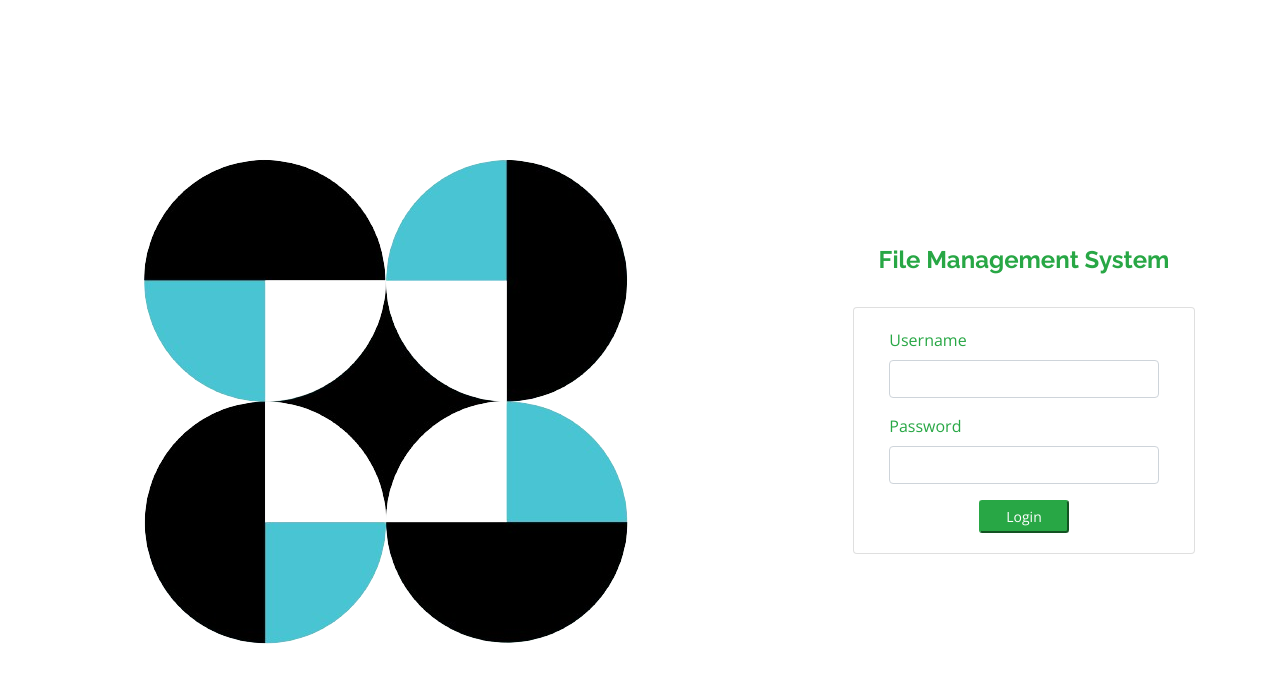
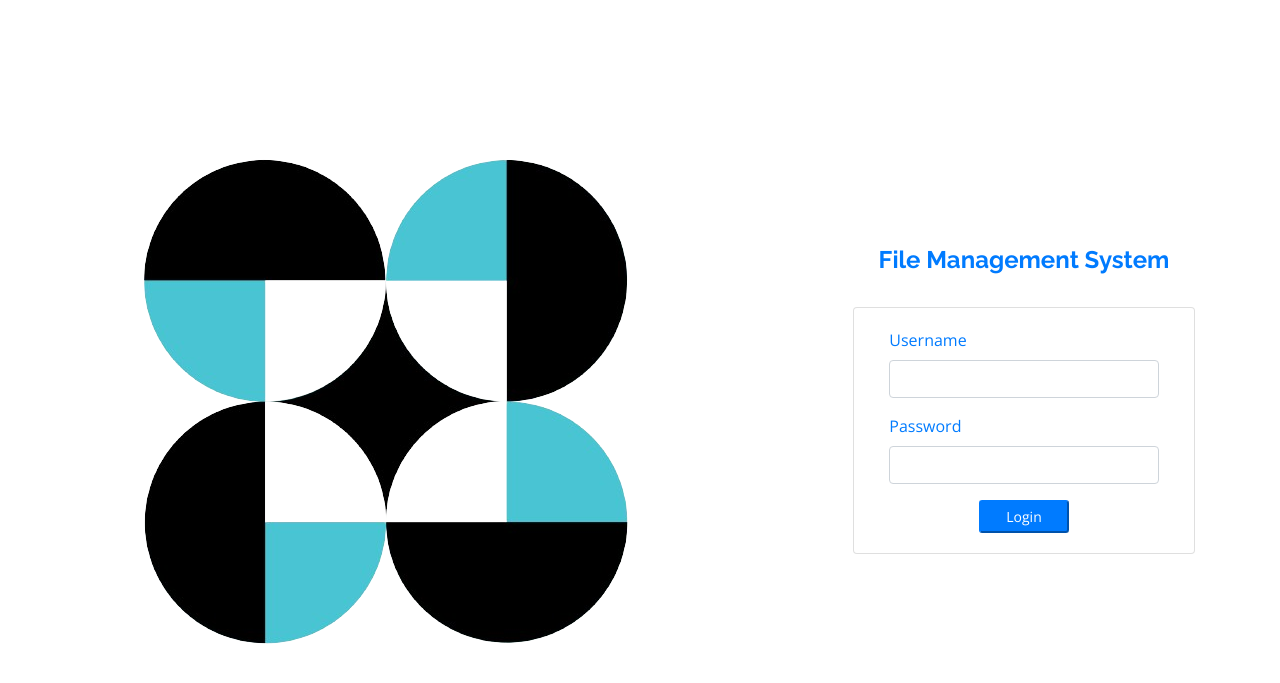
Before and after one commit to rabucejojr/filesystem, a PHP site: page /login.php in a window 1280 px wide. Shown: the top 683 px of the page. Run offline with PHP 8.4, Linux system fonts and the light colour scheme; some libraries are stand-ins or nearby versions.

Commit message:
change color

```diff
--- a/home.php
+++ b/home.php
@@ -36,7 +36,7 @@ a.custom-menu-list span.icon{
 </style>
 <nav aria-label="breadcrumb ">
   <ol class="breadcrumb">
-  <li class="breadcrumb-item text-success">Home</li>
+  <li class="breadcrumb-item text-primary">Home</li>
   </ol>
 </nav>
 <div class="containe-fluid">
--- a/login.php
+++ b/login.php
@@ -67,21 +67,21 @@ header("location:index.php?page=home");
   		</div>
   		<div id="login-right">
   			<div class="w-100">
-  				<h4 class="text-success text-center"><b>File Management System</b></h4>
+  				<h4 class="text-primary text-center"><b>File Management System</b></h4>
   				<br>
 
   			<div class="card col-md-8">
   				<div class="card-body">
   					<form id="login-form" >
   						<div class="form-group">
-  							<label for="username" class="control-label text-success">Username</label>
+  							<label for="username" class="control-label text-primary">Username</label>
   							<input type="text" id="username" name="username" class="form-control">
   						</div>
   						<div class="form-group">
-  							<label for="password" class="control-label text-success">Password</label>
+  							<label for="password" class="control-label text-primary">Password</label>
   							<input type="password" id="password" name="password" class="form-control">
   						</div>
-  						<center><button class="btn-sm btn-block btn-wave col-md-4 btn-success">Login</button></center>
+  						<center><button class="btn-sm btn-block btn-wave col-md-4 btn-primary">Login</button></center>
   					</form>
   				</div>
   			</div>
```
